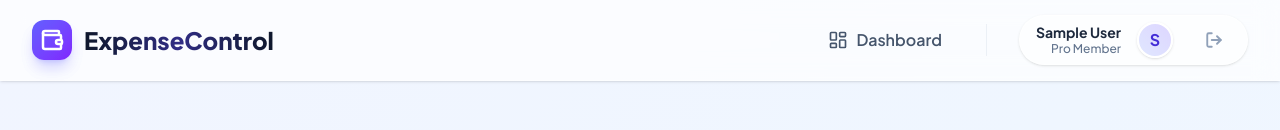
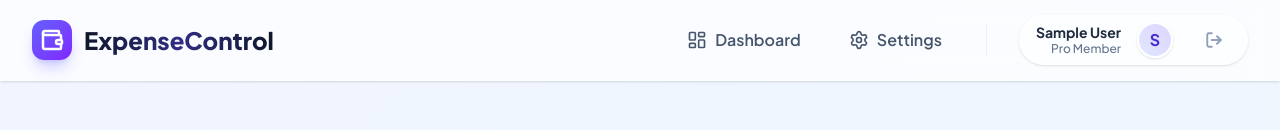
Before and after one commit to SD2202/expense-frontend, a React (Vite) app: page / in a window 1280 px wide. Shown: the top 130 px of the page. Built offline with nearby package versions, Linux system fonts and the light colour scheme; no server answers; sample sign-in values are in the browser's storage.

Commit message:
Update Navbar to include Settings link
Replaced LayoutDashboard icon with Settings icon in Navbar.

```diff
--- a/src/components/Navbar.jsx
+++ b/src/components/Navbar.jsx
@@ -1,7 +1,7 @@
 import React, { useState, useEffect } from 'react';
 import { Link, useNavigate } from 'react-router-dom';
 import { useAuth } from '../context/AuthContext';
-import { Wallet, LogOut, LayoutDashboard, ListOrdered } from 'lucide-react';
+import { Wallet, LogOut, LayoutDashboard, Settings as SettingsIcon } from 'lucide-react';
 
 const Navbar = () => {
   const { user, logout } = useAuth();
@@ -54,6 +54,10 @@ const Navbar = () => {
                   <LayoutDashboard size={20} />
                   Dashboard
                 </Link>
+                <Link to="/settings" className="hidden md:flex text-slate-600 hover:text-indigo-600 items-center gap-2 font-semibold transition-colors px-3 py-2 rounded-lg hover:bg-slate-100/50">
+                  <SettingsIcon size={20} />
+                  Settings
+                </Link>
                 <div className="hidden md:block h-8 w-px bg-slate-200/60 mx-2"></div>
                 <div className="flex items-center gap-4 bg-white/50 border border-white/60 px-4 py-1.5 rounded-full shadow-sm">
                   <div className="flex flex-col items-end hidden sm:flex">
```
